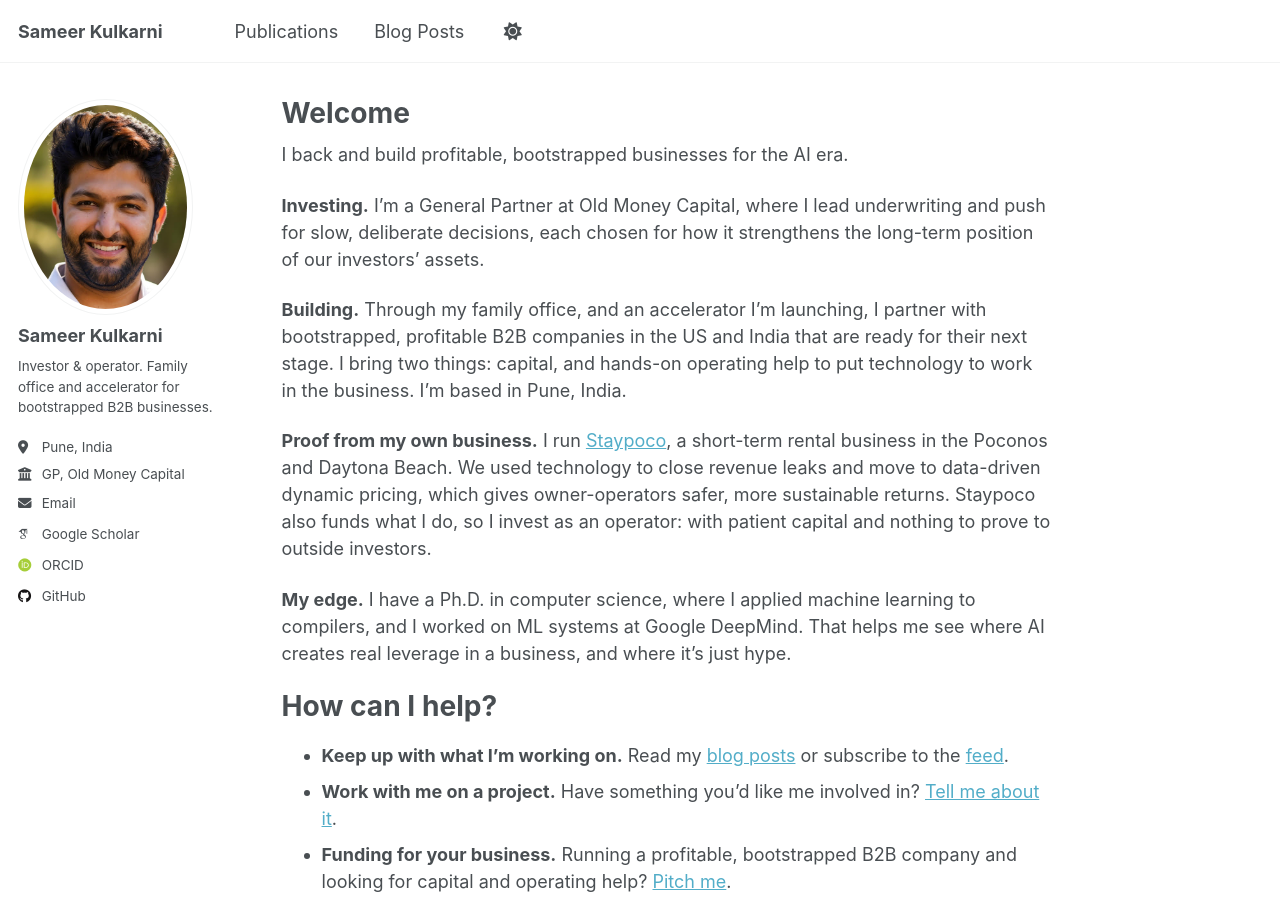
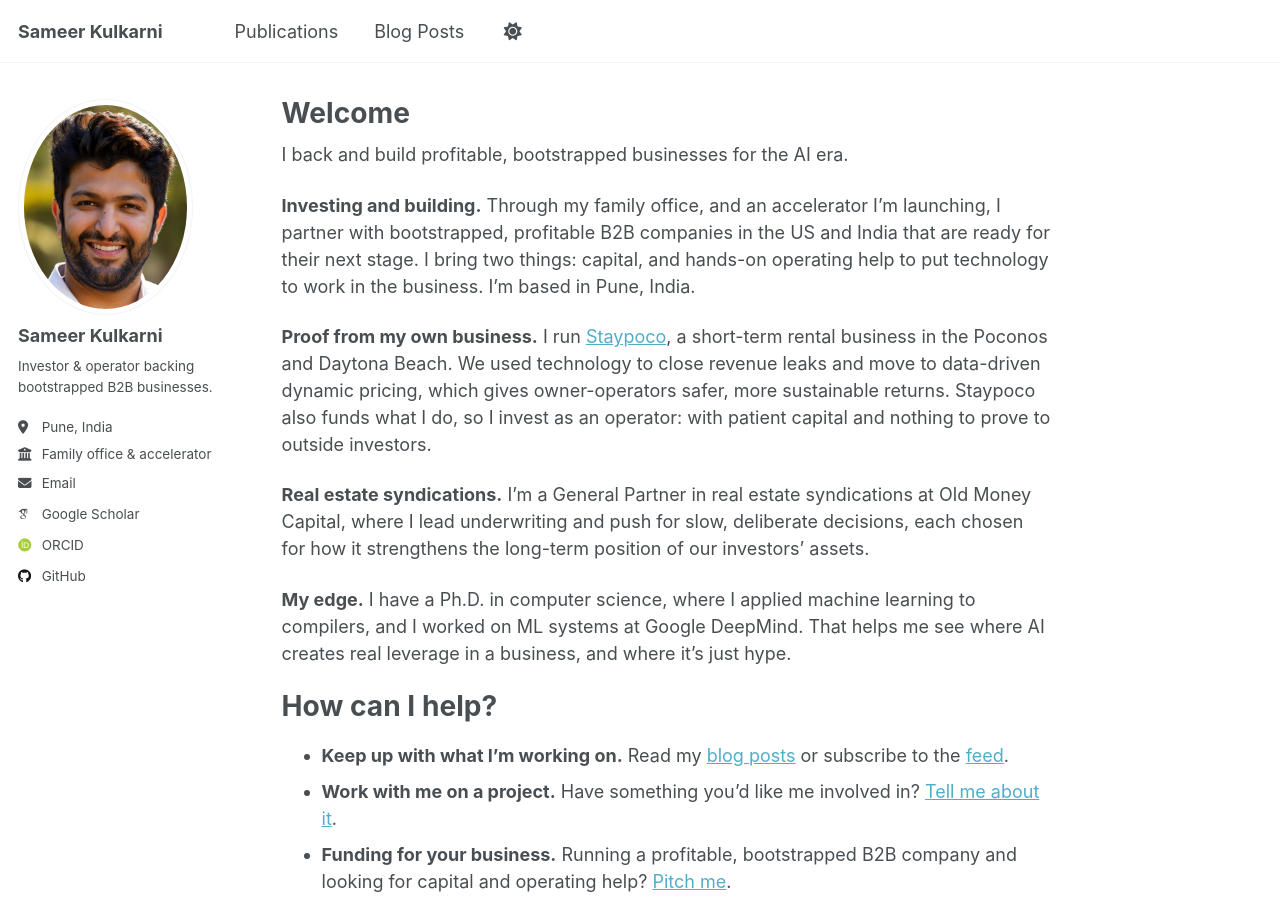
Before and after one commit to sameerkulkarni/sameerkulkarni.github.io, a Jekyll site: the page built from _pages/about.md, in a window 1280 px wide and 900 px high. Built offline with Jekyll 4.4.1, drawn with Linux system fonts in a browser that asks for light colours; some web fonts are replaced.

Commit message:
Move Old Money Capital role later, framed as GP in real estate syndications
- Home page now leads with family office and accelerator, then Staypoco,
  then the syndications GP role, then technical background
- Sidebar employer line back to 'Family office & accelerator'
- Site description reordered to match

Co-Authored-By: Claude Opus 5.5 <noreply@anthropic.com>
Claude-Session: https://claude.ai/code/session_01NFyscfRmC85wyPpu5cEcn1

```diff
--- a/_config.yml
+++ b/_config.yml
@@ -12,7 +12,7 @@ site_theme               : "default"
 title                    : "Sameer Kulkarni"
 title_separator          : "-"
 name                     : &name "Sameer Kulkarni"
-description              : &description "Sameer Kulkarni is a General Partner at Old Money Capital. Through a family office and a new accelerator, Sameer invests in and helps scale bootstrapped, profitable B2B businesses in the US and India with capital and hands-on operating help. Founder of Staypoco; Ph.D., ex-Google DeepMind."
+description              : &description "Through a family office and a new accelerator, Sameer Kulkarni invests in and helps scale bootstrapped, profitable B2B businesses in the US and India with capital and hands-on operating help. Founder of Staypoco; GP in real estate syndications at Old Money Capital; Ph.D., ex-Google DeepMind."
 url                      : https://sameerkulkarni.github.io # the base hostname & protocol for your site e.g. "https://[your GitHub username].github.io" or if you already have some other page hosted on Github then use "https://[your GitHub username].github.io/[Your Repo Name]"
 baseurl                  : "" # the subpath of your site, e.g. "/blog"
 repository               : "sameerkulkarni/sameerkulkarni.github.io"
@@ -25,9 +25,9 @@ author:
   avatar           : "sameer-profile.png"
   name             : "Sameer Kulkarni"
   pronouns         : # example: "he/him"
-  bio              : "Investor & operator. Family office and accelerator for bootstrapped B2B businesses."
+  bio              : "Investor & operator backing bootstrapped B2B businesses."
   location         : "Pune, India"
-  employer         : "GP, Old Money Capital"
+  employer         : "Family office & accelerator"
   uri              : # URL
   email            : "sameer@thekulkarni.com"
 
--- a/_pages/about.md
+++ b/_pages/about.md
@@ -9,11 +9,11 @@ redirect_from:
 
 I back and build profitable, bootstrapped businesses for the AI era.
 
-**Investing.** I'm a General Partner at Old Money Capital, where I lead underwriting and push for slow, deliberate decisions, each chosen for how it strengthens the long-term position of our investors' assets.
-
-**Building.** Through my family office, and an accelerator I'm launching, I partner with bootstrapped, profitable B2B companies in the US and India that are ready for their next stage. I bring two things: capital, and hands-on operating help to put technology to work in the business. I'm based in Pune, India.
+**Investing and building.** Through my family office, and an accelerator I'm launching, I partner with bootstrapped, profitable B2B companies in the US and India that are ready for their next stage. I bring two things: capital, and hands-on operating help to put technology to work in the business. I'm based in Pune, India.
 
 **Proof from my own business.** I run [Staypoco](STAYPOCO_URL), a short-term rental business in the Poconos and Daytona Beach. We used technology to close revenue leaks and move to data-driven dynamic pricing, which gives owner-operators safer, more sustainable returns. Staypoco also funds what I do, so I invest as an operator: with patient capital and nothing to prove to outside investors.
+
+**Real estate syndications.** I'm a General Partner in real estate syndications at Old Money Capital, where I lead underwriting and push for slow, deliberate decisions, each chosen for how it strengthens the long-term position of our investors' assets.
 
 **My edge.** I have a Ph.D. in computer science, where I applied machine learning to compilers, and I worked on ML systems at Google DeepMind. That helps me see where AI creates real leverage in a business, and where it's just hype.
 
```
